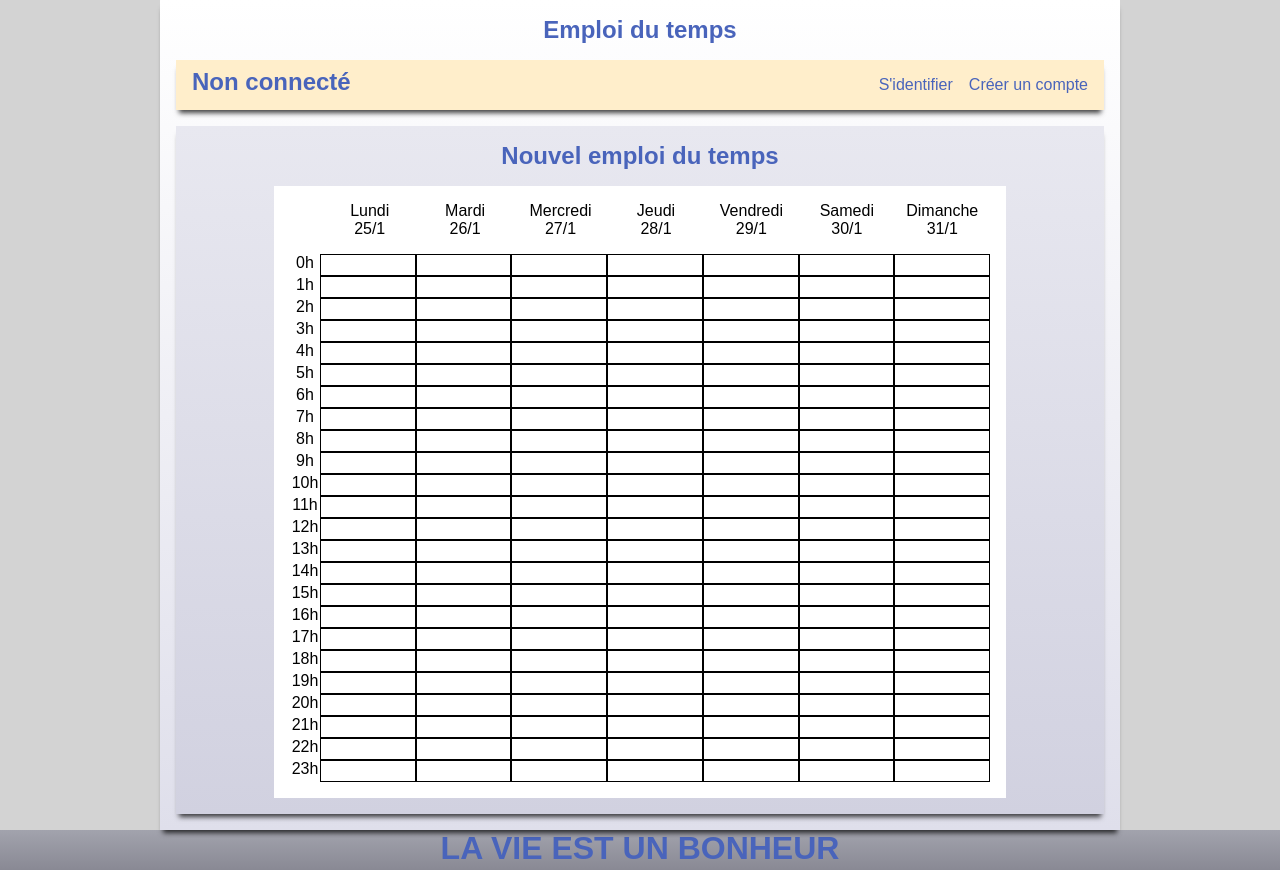
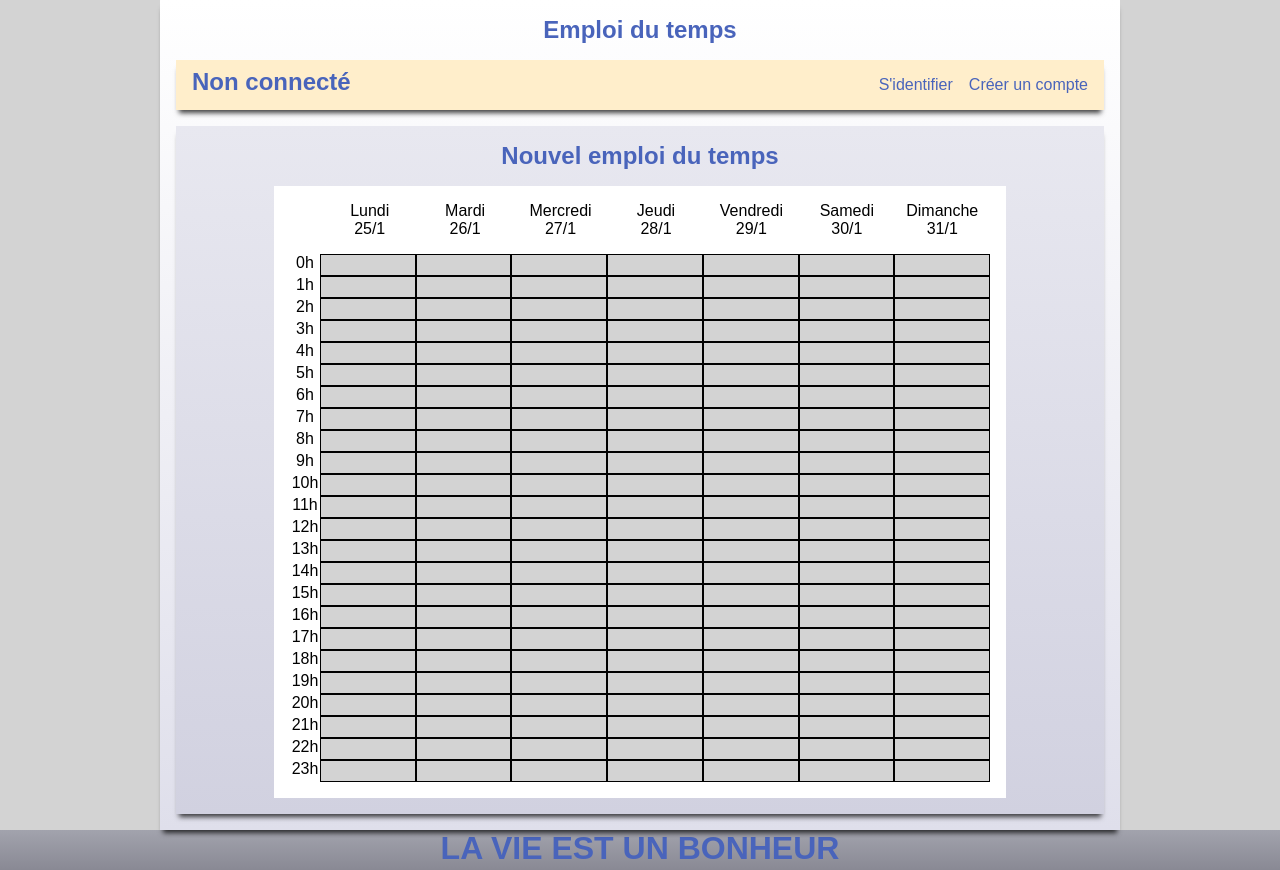
Before and after one commit to ba-lero/planning, a Flask app: page /ajouter in a window 1280 px wide. Run offline with Flask 2, Linux system fonts and the light colour scheme.

Commit message:
Revert "la couleur c'est bien"
This reverts commit 30198a82de6d21efeeece1dc30f07a1877bc09d3.

```diff
--- a/static/style.css
+++ b/static/style.css
@@ -117,7 +117,7 @@ a:hover {
 }
 
 .casejours {
-    background: white;
+    background: lightgrey;
     border: 1px solid;
     border-color: black;
     width: 100px;
```
Also changed, not shown: emploi.db.
